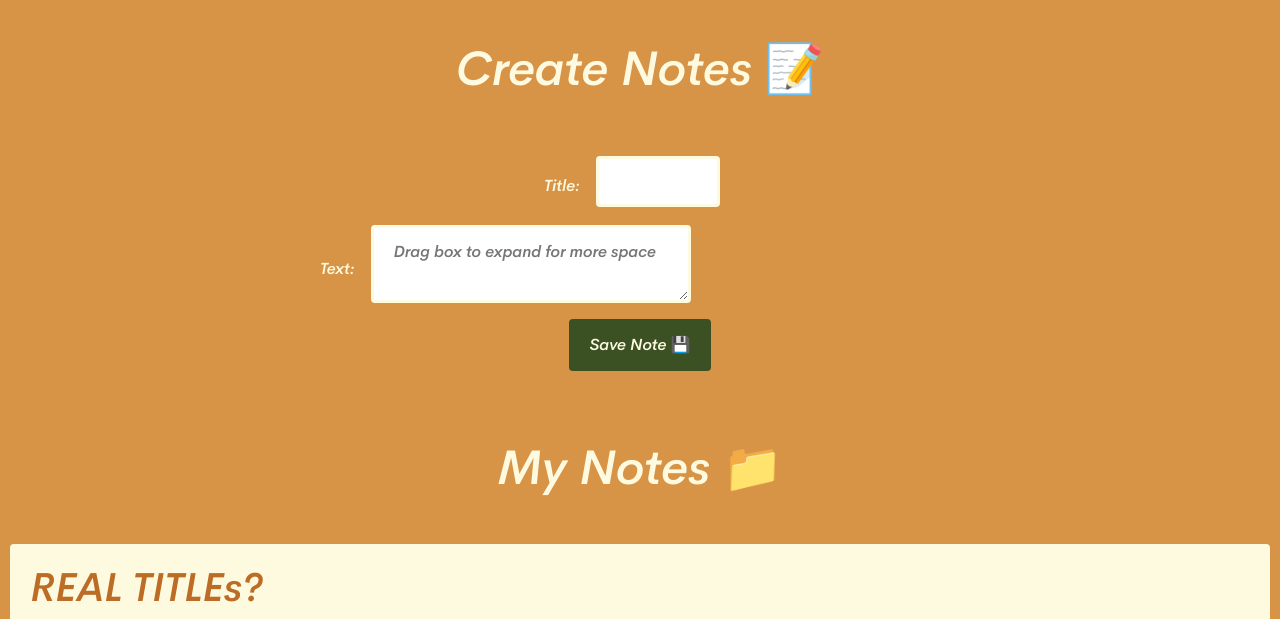
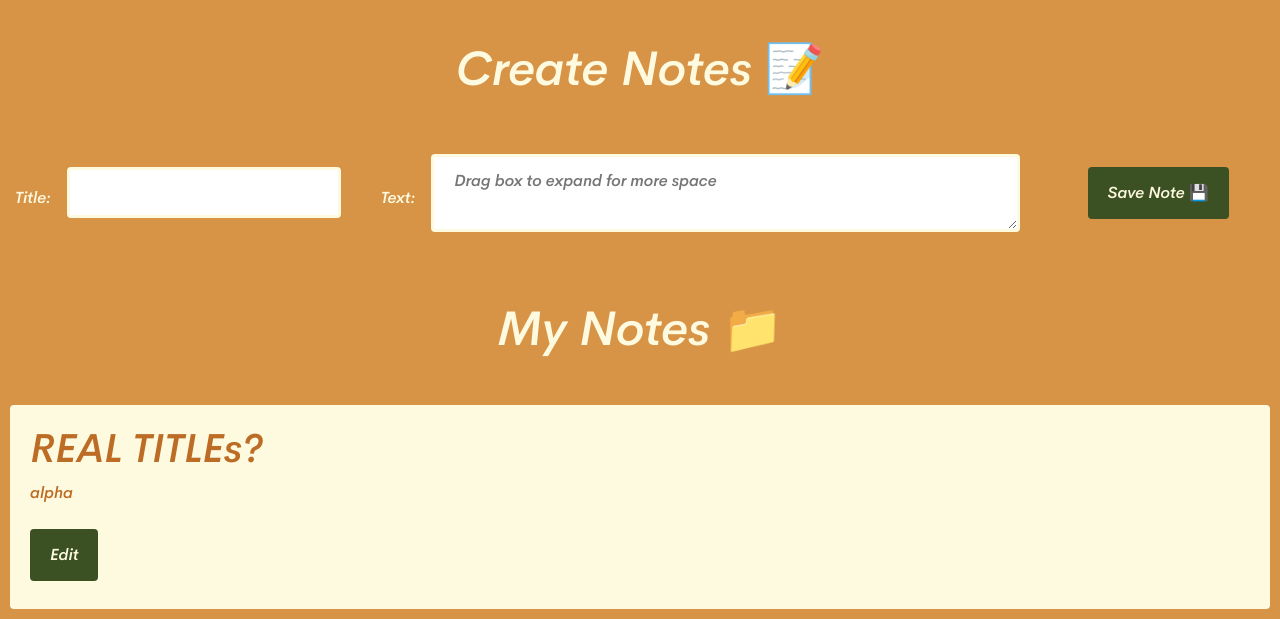
Before and after one commit to Zizo0004/SecureNotes, a Django app: page /home/ in a window 1280 px wide. Shown: the top 619 px of the page. Run offline with Django 5.2, Linux system fonts and the light colour scheme; a user stored in the database is signed in; data comes from the database, SQL or seed files in the repository.

Commit message:
CHECKPOINT NO,1

```diff
--- a/notes/static/notes/css/style.css
+++ b/notes/static/notes/css/style.css
@@ -1,13 +1,10 @@
-/* notes/static/notes/css/styles.css */
-
 @font-face {
     font-family: 'cerebi';
     src: url('/static/notes/fonts/Cerebri Sans SemiBold Italic.ttf') format('truetype');
     font-weight: normal;
     font-style: normal;
   }
-
-h1 {
+  h1{
     display: flex;
     justify-content: center;
     align-items: center;
@@ -15,42 +12,52 @@ h1 {
     padding-bottom: 40px;
     padding-top: 40px;
   }
-
   body {
     font-family: 'cerebi' !important;
     background-color: #d79446;
     color: #bc6c25;
     border-color: #fefae0;
 }
-
-#containerTitle {
-  width: 15%;
+#containerTitle{
+  width: 30%;
   height: 10%;
   display: flex;
   align-items: center;
+  margin: 0;
+  padding: 0;
 }
-
-#containerText {
+#containerText{
   display: flex;
   align-items: center;
-  width: 50%;
+  width: 55%;
+
+
+}
+#containerButton{
+  width: 20%;
+  height: 10%;
+  display: flex;
+  align-items: center;
+  justify-content: center;
 }
 
 form {
     margin-bottom: 20px;
-  display: flex;
-  align-items: center;
-  justify-content: center;
-  flex-direction: column;
 }
 
 label {
     display: block;
     margin-top: 10px;
+    margin-left: 15px;
     color: #fefae0;
 }
+#note-form{
+  display: flex;
+  align-items: center;
+  justify-content: center;
+}
 
-input[type="text"] {
+input[type="text"]{
     width: 75%;
     height: 50%;
     padding: 12px 20px;
@@ -60,9 +67,8 @@ input[type="text"] {
     border-radius: 4px;
     box-sizing: border-box;
 }
-
-textarea {
-  width: 50%;
+#text{
+  width: 100%;
   height: 100%;
   padding: 12px 20px;
   margin: 8px 16px;
@@ -82,12 +88,12 @@ button {
     cursor: pointer;
     transition: 0.4s;
 }
-
-button:hover {
+button:hover{
   background-color: #718140;
   color: #fefae0;
   transform: translateY(-4px) translateX(-2px);
   box-shadow: 4px 5px 0 0 black;
+
 }
 
 .note {
@@ -116,7 +122,7 @@ button:hover {
     background-color: #fefefe;
     margin: 15% auto;
     padding: 20px;
-  border: 1px solid #888;
+    border: 3px solid #888;
     width: 30%;
 }
 
--- a/notes/templates/notes/home.html
+++ b/notes/templates/notes/home.html
@@ -17,7 +17,9 @@
         <textarea id="text" placeholder="Drag box to expand for more space" name="text" required></textarea>
       </div>
 
-      <button type="button" id="save-note">Save Note 💾</button>
+      <div id="containerButton">
+        <button type="button" id="save-note">Save Note 💾</button>
+      </div>
   </form>
 
   <div id="response-message"></div>
```
Lines whose indentation alone changed are shown as unchanged.
